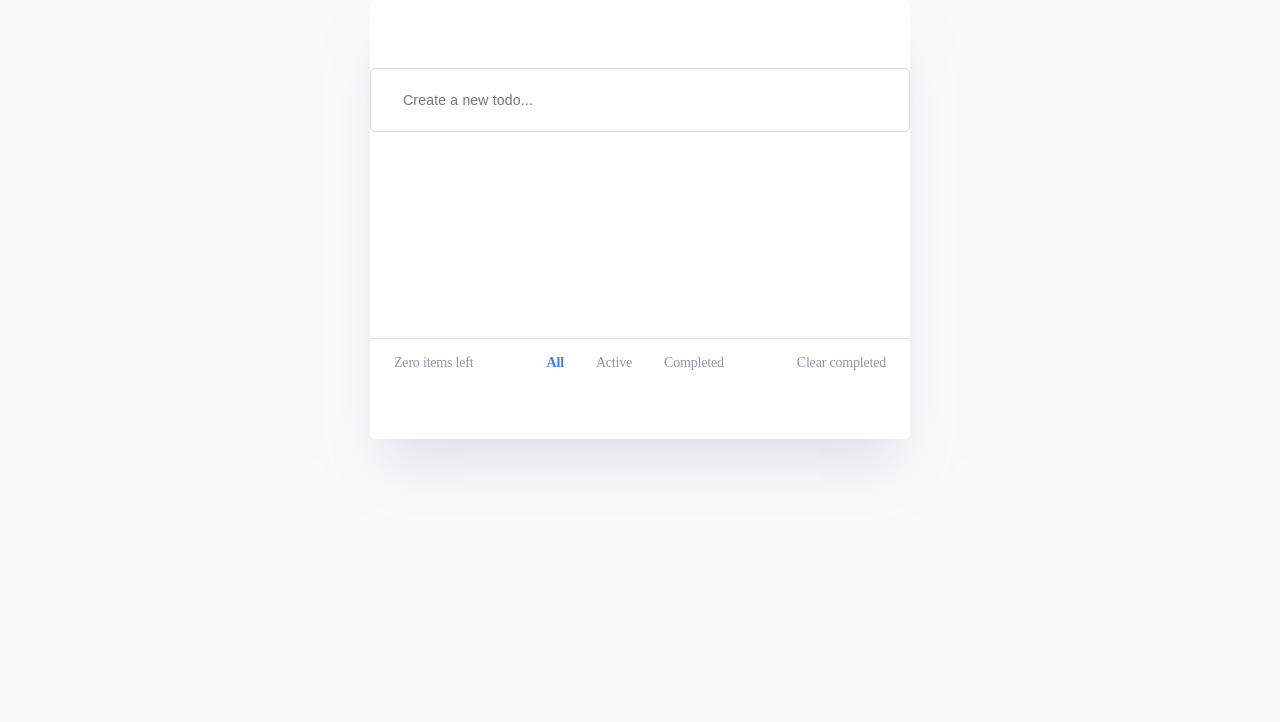
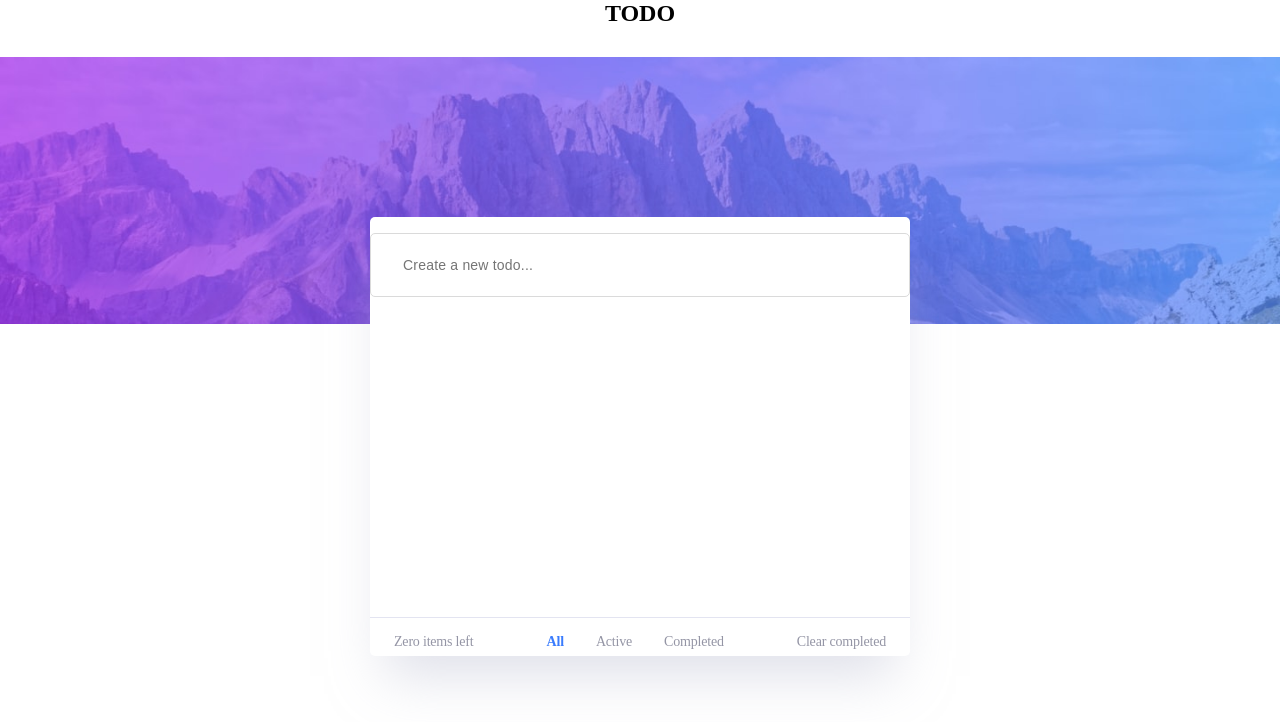
Before and after one commit to DaranDachte/ToDoList, a React (Vite) app: page / in a window 1280 px wide. Shown: the top 722 px of the page. Built offline with nearby package versions, Linux system fonts and the light colour scheme.

Commit message:
styles were added

```diff
--- a/src/App.tsx
+++ b/src/App.tsx
@@ -3,9 +3,12 @@ import Header from "./Components/Header/Header";
 import Footer from "./Components/Footer/Footer";
 import style from "./style.module.scss";
 import { ApplicationContextProvider } from "./store";
+import Title from "./Components/Title/Title";
 
 function App() {
   return (
+    <>
+      <Title />
       <div className={style.wrapper}>
         <div className={style.appWrapper}>
           <ApplicationContextProvider>
@@ -15,6 +18,7 @@ function App() {
           </ApplicationContextProvider>
         </div>
       </div>
+    </>
   );
 }
 
--- a/src/Components/Footer/AllActiveCompleted/AllActiveCompleted.tsx
+++ b/src/Components/Footer/AllActiveCompleted/AllActiveCompleted.tsx
@@ -1,36 +1,25 @@
 import style from "./style.module.scss";
 import { useContext } from "react";
 import { ApplicationContext } from "../../../store/applicationContext";
+import { FilterType } from "../../../models/domain";
 
 const AllActiveCompleted = () => {
   const appctx = useContext(ApplicationContext);
+  const allActiveCompletedArray: FilterType[] = ["All", "Active", "Completed"];
+
   return (
     <div className={style.allActiveCompleted}>
       <ul className={style.ulStyle}>
-        <li
-          onClick={() => appctx.updateFilter("All")}
-          className={`${style.all}  ${
-            appctx.currentFilter === "All" ? style.selectedFilter : ""
-          }`}
-        >
-          All
-        </li>
-        <li
-          onClick={() => appctx.updateFilter("Active")}
-          className={`${style.all}  ${
-            appctx.currentFilter === "Active" ? style.selectedFilter : ""
-          }`}
-        >
-          Active
-        </li>
-        <li
-          onClick={() => appctx.updateFilter("Completed")}
-          className={`${style.all}  ${
-            appctx.currentFilter === "Completed" ? style.selectedFilter : ""
-          }`}
-        >
-          Completed
-        </li>
+        {allActiveCompletedArray.map((name) => (
+          <li
+            onClick={() => appctx.updateFilter(name)}
+            className={`${style.all}  ${
+              appctx.currentFilter === name ? style.selectedFilter : ""
+            }`}
+          >
+            {name}
+          </li>
+        ))}
       </ul>
     </div>
   );
--- a/src/Components/Header/Header.tsx
+++ b/src/Components/Header/Header.tsx
@@ -1,6 +1,7 @@
 import { useContext } from "react";
 import { ApplicationContext } from "../../store/applicationContext";
 import style from "./style.module.scss";
+import { ReactComponent as Moon } from "../../assets/img/Moon.svg";
 
 const ENTER_KEY = "Enter";
 
@@ -13,6 +14,7 @@ const Header = () => {
     }
   };
   return (
+    <>
       <div className={style.header}>
         <input
           className={style.input}
@@ -21,6 +23,7 @@ const Header = () => {
           onKeyUp={onKeyUnpressed}
         />
       </div>
+    </>
   );
 };
 
--- a/src/Components/Header/style.module.scss
+++ b/src/Components/Header/style.module.scss
@@ -21,3 +21,19 @@
   outline: none;
   background: transparent;
 }
+
+.todoTitle {
+  color: #fafafa;
+  font-family: Josefin Sans;
+  font-size: 2.5rem;
+  font-style: normal;
+  font-weight: 700;
+  line-height: normal;
+  letter-spacing: 0.9375rem;
+}
+
+.moon {
+  width: 1.56956rem;
+  height: 1.625rem;
+  flex-shrink: 0;
+}
--- a/src/Components/List/Row/style.module.scss
+++ b/src/Components/List/Row/style.module.scss
@@ -3,7 +3,7 @@
   justify-content: space-between;
   align-items: center;
   list-style-type: none;
-  padding: 1.5rem;
+  padding: 0.2rem;
   flex-wrap: wrap;
   width: 100%;
   height: 4rem;
--- a/src/Components/List/style.module.scss
+++ b/src/Components/List/style.module.scss
@@ -1,3 +1,6 @@
 .list {
   width: 100%;
+  height: 20rem;
+  max-height: 20rem;
+  overflow-y: scroll;
 }
--- /dev/null
+++ b/src/Components/Title/Title.tsx
@@ -0,0 +1,15 @@
+import style from "./style.module.scss";
+import { ReactComponent as Moon } from "../../assets/img/Moon.svg";
+
+const Title = () => {
+  return (
+    <div className={style.titleFather}>
+      <div className={style.todoTitle}>
+        <h2>TODO</h2>
+        <Moon className={style.moon} />
+      </div>
+    </div>
+  );
+};
+
+export default Title;
--- /dev/null
+++ b/src/Components/Title/style.module.scss
@@ -0,0 +1,6 @@
+.titleFather {
+  display: flex;
+  flex-direction: column;
+  justify-content: space-around;
+  align-items: center;
+}
--- a/src/Helpers/makeId.ts
+++ b/src/Helpers/makeId.ts
@@ -11,3 +11,5 @@ export function makeid(length: number) {
 
   return result;
 }
+
+//export const makeid = (salt: number) => Date.now() + salt;
--- a/src/store/applicationContext.ts
+++ b/src/store/applicationContext.ts
@@ -3,14 +3,13 @@ import { FilterType, ToDoItems, ToDoItem } from "../models/domain";
 
 type CtxValue = {
   filteredItems: ToDoItem[];
-  items: ToDoItems;
   addItem: (name: string) => void;
   updateItem: (id: string) => void;
   deleteItem: (id: string) => void;
   currentFilter: FilterType;
   updateFilter: (name: FilterType) => void;
   fullItems: ToDoItems;
-  clearCompleted: (id: string) => void;
+  clearCompleted: () => void;
 };
 
 export const ApplicationContext = createContext<CtxValue>({
@@ -18,7 +17,6 @@ export const ApplicationContext = createContext<CtxValue>({
     throw new Error("Function not implemented.".concat(name));
   },
   currentFilter: "All",
-  items: [],
   fullItems: [],
   addItem: function (name: string): void {
     throw new Error("Function not implemented.".concat(name));
@@ -31,6 +29,6 @@ export const ApplicationContext = createContext<CtxValue>({
   },
   filteredItems: [],
   clearCompleted: function (): void {
-    throw new Error("Function not implemented.".concat(id));
+    throw new Error("Function not implemented.");
   },
 });
--- a/src/store/index.tsx
+++ b/src/store/index.tsx
@@ -19,7 +19,7 @@ export function ApplicationContextProvider({
   // Active равно элементы done с состоянием false
   // Completed равно элементы done  с состоянием true
 
-  const clearCompleted = (id: string) => {
+  const clearCompleted = () => {
     const removeCompleted = items.filter((item) => !item.done);
     setItems(removeCompleted);
   };
@@ -63,7 +63,6 @@ export function ApplicationContextProvider({
     updateItem,
     updateFilter,
     currentFilter,
-    items,
     clearCompleted,
   };
 
--- a/src/style.module.scss
+++ b/src/style.module.scss
@@ -4,14 +4,22 @@
   padding: 0;
 }
 
-body {
-  //background-image: url("./assets/img/DayHeaderBackground.png");
-}
 .wrapper {
   display: flex;
   width: 100%;
   height: 100vh;
-  background: #fafafa;
+  // background: #fafafa;
+  background-image: url("./assets/img/dayPicture.jpg");
+  background-position: top;
+  background-repeat: no-repeat;
+  background-size: 100%;
+  color: #fff;
+  font-family: Josefin Sans;
+  font-size: 2.5rem;
+  font-style: normal;
+  font-weight: 700;
+  line-height: normal;
+  letter-spacing: 0.9375rem;
 }
 
 .appWrapper {
@@ -20,6 +28,7 @@ body {
   justify-content: space-around;
   align-items: center;
   margin: 0 auto;
+  margin-top: 10rem;
   width: 33.75rem;
   height: 27.4375rem;
   flex-shrink: 0;
```
Also changed, not shown: src/assets/img/dayPicture.jpg (added). Lines whose indentation alone changed are shown as unchanged.
